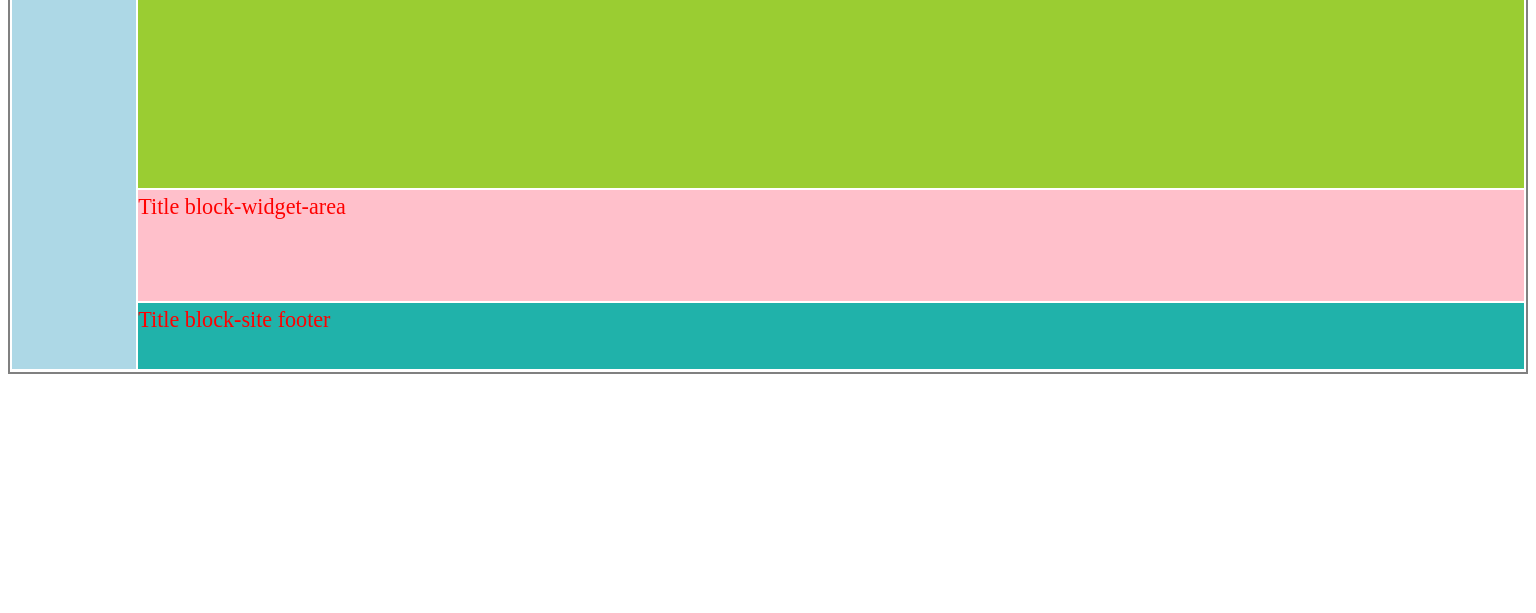
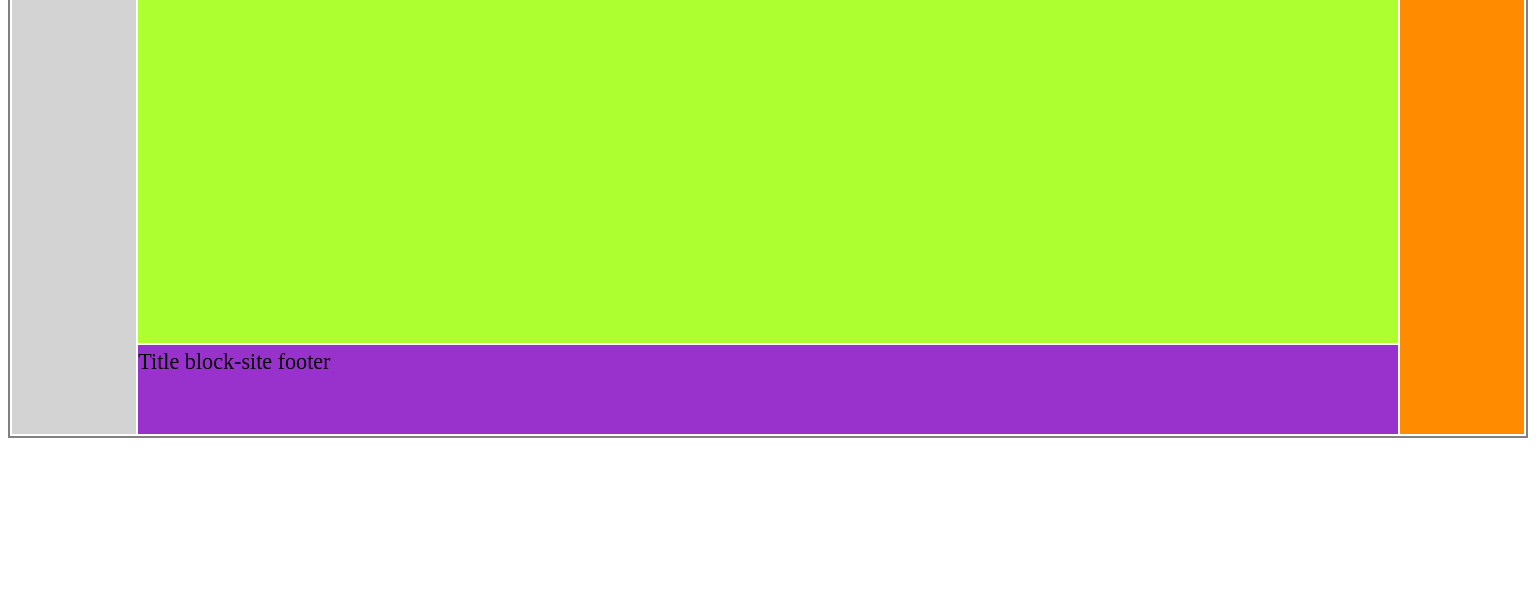
Before and after one commit to PJweb1976/CSS-grid-opdracht10, a plain HTML site: page index.html in a window 1536 px wide. Shown: the part 187-800 px from the top of the page. Drawn offline with Linux system fonts and the light colour scheme.

Commit message:
bigscreen grid colum en row

```diff
--- a/styles.css
+++ b/styles.css
@@ -44,10 +44,8 @@ header {
   background-color: orange;
 }
 /*media queries*/
-@media (min-width: 768px) {
+@media (min-width: 1024px) {
   .container {
-    font-size: 1.2em;
-    color: red;
     grid-template-columns: repeat(12, 1fr);
     grid-template-rows: 12em 5em 3em;
   }
@@ -67,4 +65,27 @@ header {
     background-color: lightseagreen;
     grid-column: 2/-1;
   }
+  @media (min-width: 1500px) {
+    .container {
+      grid-template-columns: repeat(12, 1fr);
+      grid-template-rows: 19em 4em;
+    }
+    .header {
+      background-color: lightgrey;
+      grid-row: 1 / span 2;
+    }
+    .main {
+      background-color: greenyellow;
+      grid-column: 2/-2;
+    }
+    .widget-area {
+      background-color: darkorange;
+      grid-row: 1 / span 2;
+      grid-column: -1 / -2;
+    }
+    .footer {
+      background-color: darkorchid;
+      grid-column: 2/-2;
+    }
+  }
 }
```
